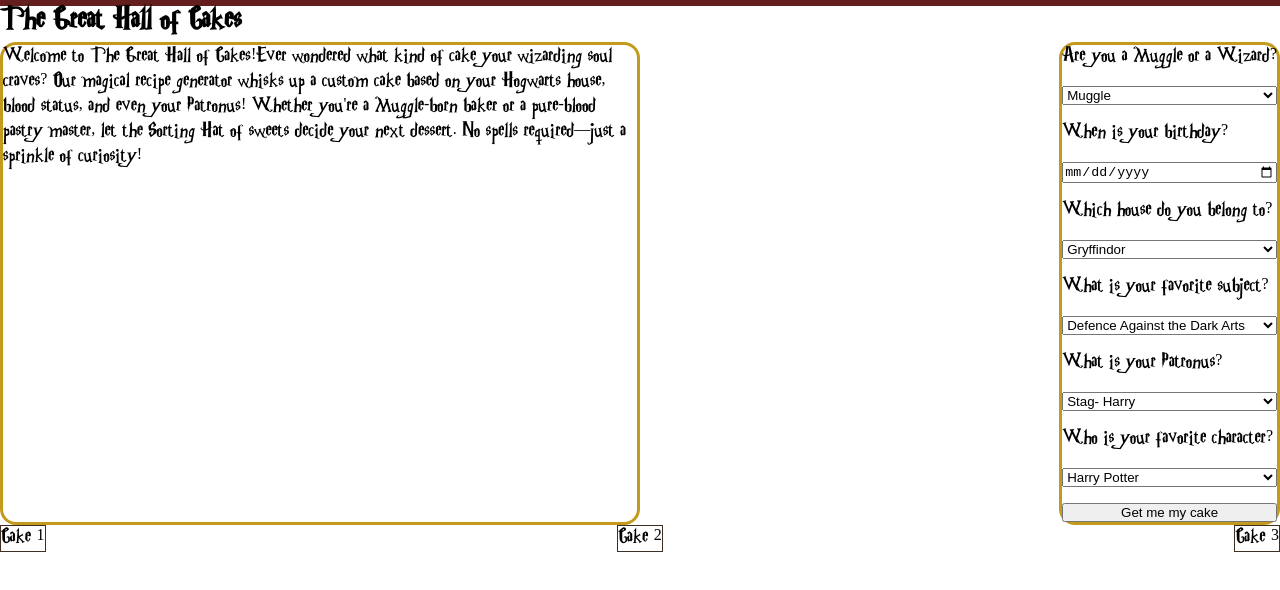
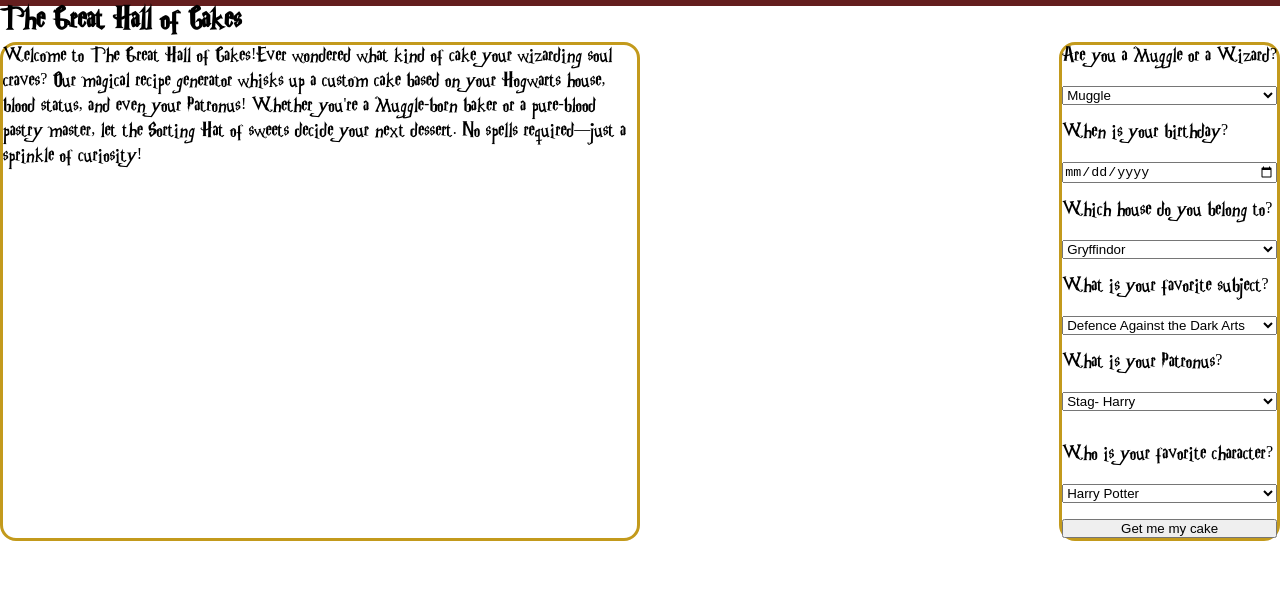
Before and after one commit to reneecwl/hackathon1, a plain HTML site: page index.html in a window 1280 px wide. Shown: the part 74-664 px from the top of the page. Drawn offline with Linux system fonts and the light colour scheme.

Commit message:
Update index.html

```diff
--- a/index.html
+++ b/index.html
@@ -80,8 +80,8 @@
               <option value="wolf">Wolf- Lupin</option>
               <option value="doe">Doe- Cho Chang</option>
             </select>
-            <label for="character-select" class="form__label"
-            >  Who is your favorite character?</label
+            <label for="character-select" class="form__label"></label>
+              Who is your favorite character?</label
             >
             <select>
               <option value="harry">Harry Potter</option>
@@ -101,13 +101,16 @@
         </div>
       </div>
 
-      <div class="cake">
-        <div class="cake__container">
-          <div class="cake__card">Cake 1</div>
-          <div class="cake__card">Cake 2</div>
-          <div class="cake__card">Cake 3</div>
+      <section class="cakes">
+        <div class="cakes-card cakes-card--card1"></div>
+
+        <div class="cakes-card cakes-card--card2"></div>
+        <div class="cakes-card cakes-card--card3"></div>
+      </section>
+    </main>
+
+    <div class="modal-overlay hidden">
+      <div class="modal"></div>
     </div>
-      </div>
-    </main>
   </body>
 </html>
```
Lines whose indentation alone changed are shown as unchanged.
